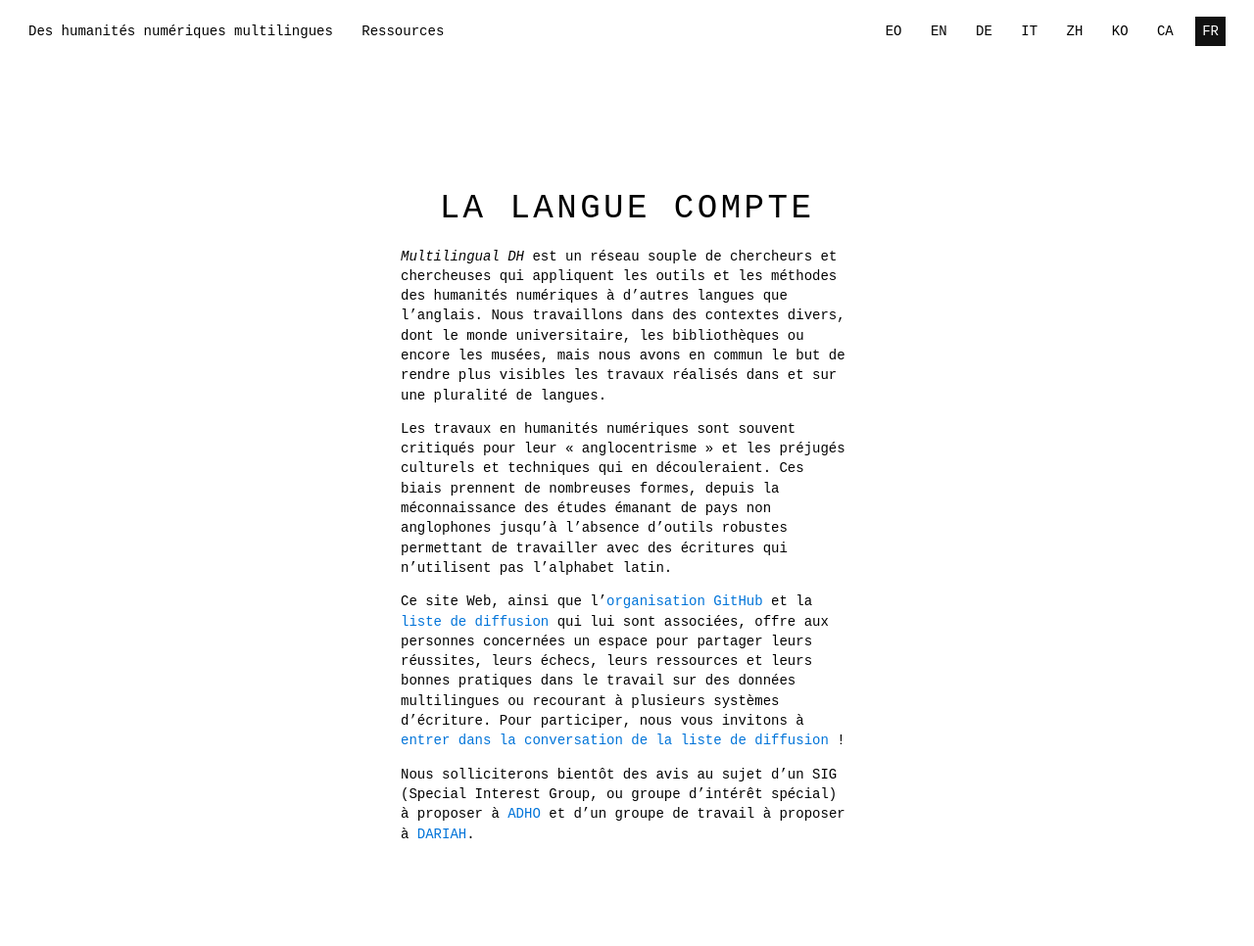
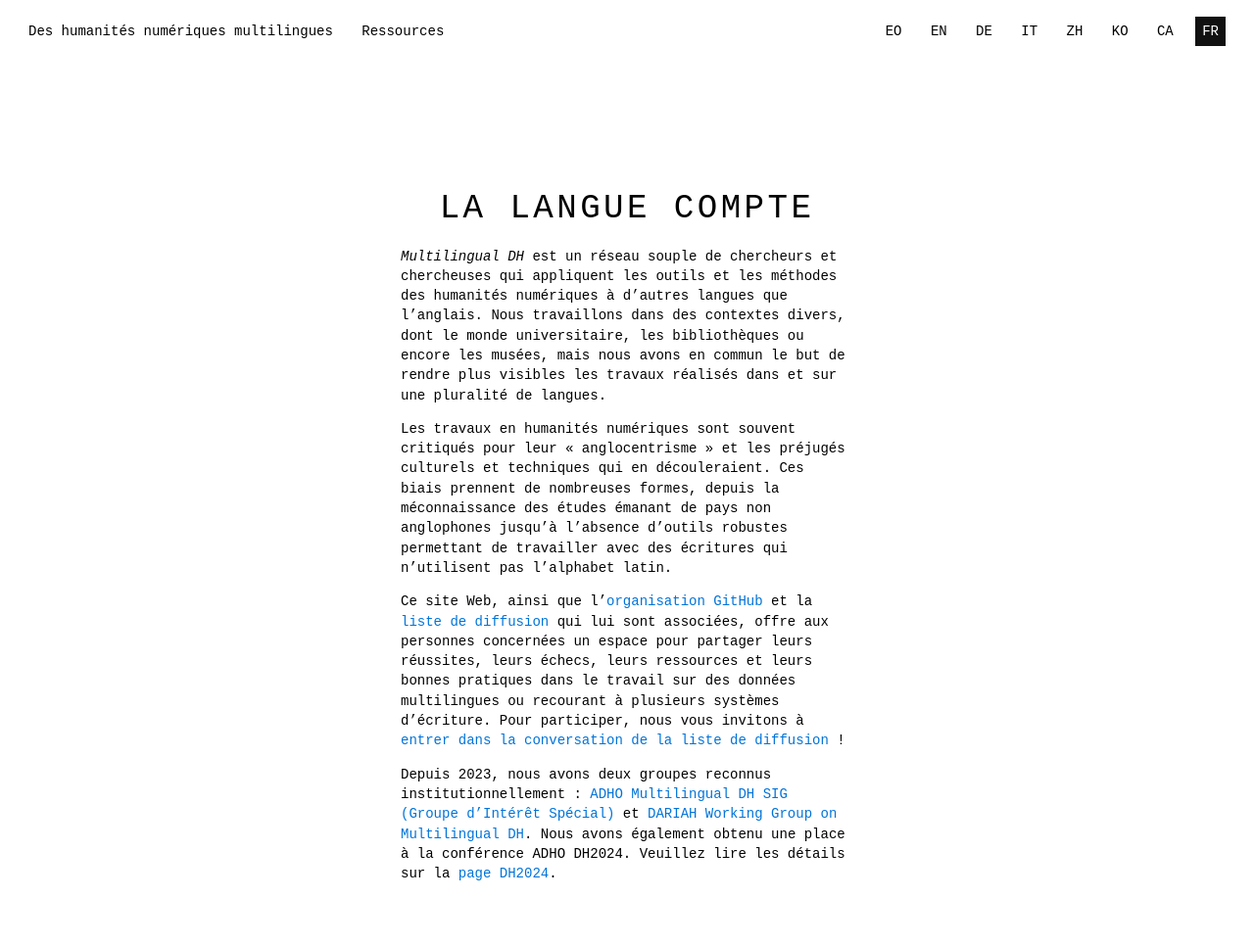
Before and after one commit to multilingual-dh/multilingual-dh.github.io, a Jekyll site: the page built from fr/index.md, in a window 1280 px wide. Shown: the whole page at 98% size. Built offline with Jekyll 4.4.1, drawn with Linux system fonts in a browser that asks for light colours; before the commit the page ends 926 px from its top, so only the background shows below that.

Commit message:
added language about dh2024

```diff
--- a/fr/index.md
+++ b/fr/index.md
@@ -12,4 +12,4 @@ Les travaux en humanités numériques sont souvent critiqués pour leur « angl
 
 Ce site Web, ainsi que l’[organisation GitHub](https://github.com/multilingual-dh) et la [liste de diffusion](https://mailman.stanford.edu/mailman/listinfo/multilingual-dh) qui lui sont associées, offre aux personnes concernées un espace pour partager leurs réussites, leurs échecs, leurs ressources et leurs bonnes pratiques dans le travail sur des données multilingues ou recourant à plusieurs systèmes d’écriture. Pour participer, nous vous invitons à [entrer dans la conversation de la liste de diffusion](https://mailman.stanford.edu/mailman/listinfo/multilingual-dh) !
 
-Nous solliciterons bientôt des avis au sujet d’un SIG (Special Interest Group, ou groupe d’intérêt spécial) à proposer à [ADHO](http://adho.org/) et d’un groupe de travail à proposer à [DARIAH](https://www.dariah.eu/).
+Depuis 2023, nous avons deux groupes reconnus institutionnellement : [ADHO Multilingual DH SIG (Groupe d'Intérêt Spécial)](https://adho.org/sigs/#multilingual-DH) et [DARIAH Working Group on Multilingual DH](https://multilingual.hypotheses.org/). Nous avons également obtenu une place à la conférence ADHO DH2024. Veuillez lire les détails sur la [page DH2024](http://multilingualdh.org/en/dh2024/).
```
